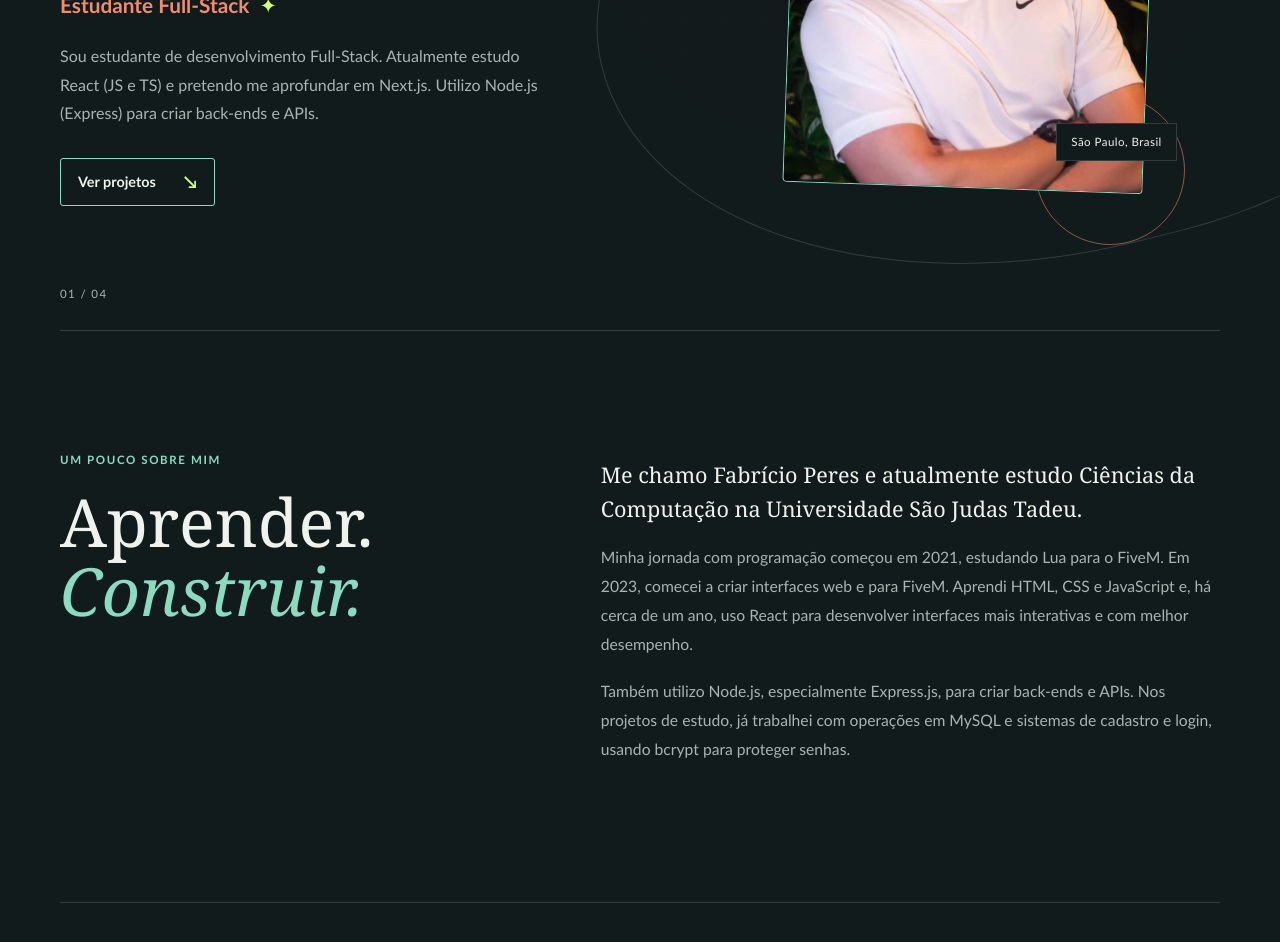
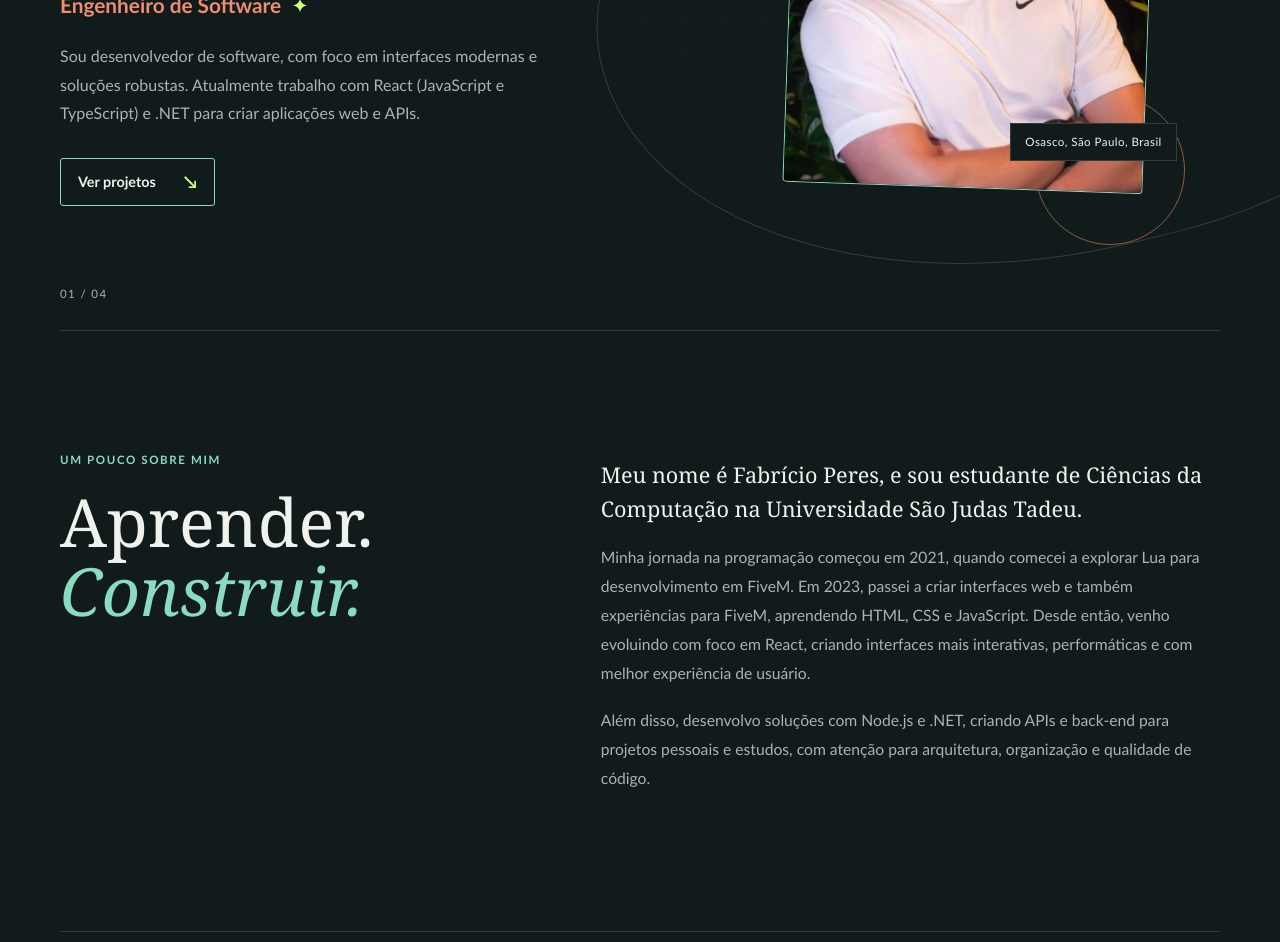
Before and after one commit to DevPeress/Portfolio, a React (Vite) app: page / in a window 1280 px wide. Shown: the part 460-1402 px from the top of the page. Built offline with nearby package versions, Linux system fonts and the light colour scheme.

Commit message:
Ajuste dos textos sobre mim e inicio

```diff
--- a/src/App.tsx
+++ b/src/App.tsx
@@ -58,13 +58,13 @@ function App() {
           <div className="hero-copy">
             <p className="eyebrow">PORTFÓLIO · DESENVOLVIMENTO</p>
             <h1>Fabrício <span>Peres</span></h1>
-            <p className="hero-role">Estudante Full-Stack <span aria-hidden="true">✦</span></p>
-            <p className="hero-description">Sou estudante de desenvolvimento Full-Stack. Atualmente estudo React (JS e TS) e pretendo me aprofundar em Next.js. Utilizo Node.js (Express) para criar back-ends e APIs.</p>
+            <p className="hero-role">Engenheiro de Software <span aria-hidden="true">✦</span></p>
+            <p className="hero-description">Sou desenvolvedor de software, com foco em interfaces modernas e soluções robustas. Atualmente trabalho com React (JavaScript e TypeScript) e .NET para criar aplicações web e APIs.</p>
             <a className="primary-link" href="#projetos">Ver projetos <span aria-hidden="true">↘</span></a>
           </div>
           <div className="portrait-wrap">
             <div className="portrait-ring"><img className="portrait" src={pessoa} alt="Fabrício Peres" /></div>
-            <span className="portrait-caption">São Paulo, Brasil</span>
+            <span className="portrait-caption">Osasco, São Paulo, Brasil</span>
           </div>
           <span className="hero-index" aria-hidden="true">01 / 04</span>
         </section>
@@ -75,9 +75,9 @@ function App() {
             <h2>Aprender.<br /><span>Construir.</span></h2>
           </div>
           <div className="about-copy">
-            <p>Me chamo Fabrício Peres e atualmente estudo Ciências da Computação na Universidade São Judas Tadeu.</p>
-            <p>Minha jornada com programação começou em 2021, estudando Lua para o FiveM. Em 2023, comecei a criar interfaces web e para FiveM. Aprendi HTML, CSS e JavaScript e, há cerca de um ano, uso React para desenvolver interfaces mais interativas e com melhor desempenho.</p>
-            <p>Também utilizo Node.js, especialmente Express.js, para criar back-ends e APIs. Nos projetos de estudo, já trabalhei com operações em MySQL e sistemas de cadastro e login, usando bcrypt para proteger senhas.</p>
+            <p>Meu nome é Fabrício Peres, e sou estudante de Ciências da Computação na Universidade São Judas Tadeu.</p>
+            <p>Minha jornada na programação começou em 2021, quando comecei a explorar Lua para desenvolvimento em FiveM. Em 2023, passei a criar interfaces web e também experiências para FiveM, aprendendo HTML, CSS e JavaScript. Desde então, venho evoluindo com foco em React, criando interfaces mais interativas, performáticas e com melhor experiência de usuário.</p>
+            <p>Além disso, desenvolvo soluções com Node.js e .NET, criando APIs e back-end para projetos pessoais e estudos, com atenção para arquitetura, organização e qualidade de código.</p>
           </div>
         </section>
 
```
